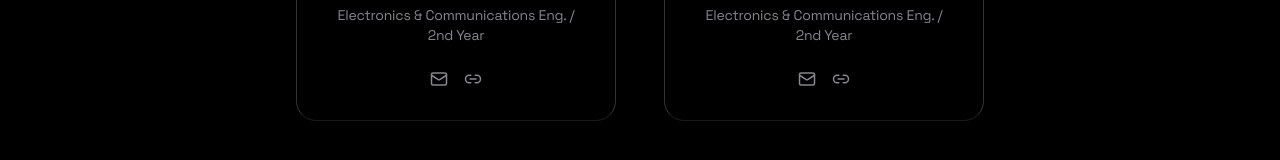
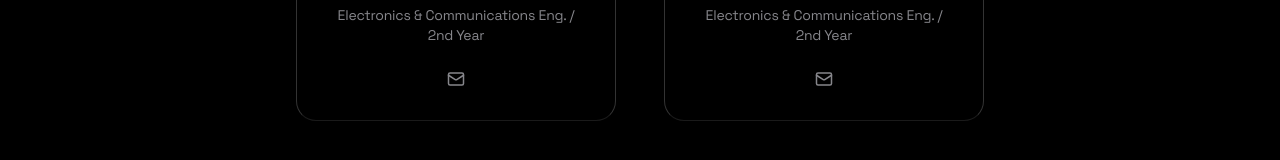
Before and after one commit to ayberkarslan/ZenithWeb, a React (Vite) app: page /team in a window 1280 px wide. Shown: the part 595-755 px from the top of the page. Built offline with nearby package versions, Linux system fonts and the light colour scheme; no server answers.

Commit message:
feat: add emails to team members and update contact card

```diff
--- a/src/pages/Team.tsx
+++ b/src/pages/Team.tsx
@@ -4,17 +4,17 @@ import './Team.css'
 
 const teamData = {
   electronics: [
-    { name: "Huzeyfe Fazıl Koç", role: "Electronics & Communications Eng. / 2nd Year", image: "/team/fazil.jpg", isLeader: true },
-    { name: "Yusuf Yasir İncal", role: "Electronics & Communications Eng. / 2nd Year", image: "/team/yusuf.jpg", isLeader: false }
+    { name: "Huzeyfe Fazıl Koç", role: "Electronics & Communications Eng. / 2nd Year", image: "/team/fazil.jpg", isLeader: true, email: "hfkoc05@gmail.com" },
+    { name: "Yusuf Yasir İncal", role: "Electronics & Communications Eng. / 2nd Year", image: "/team/yusuf.jpg", isLeader: false, email: "yusfincal@gmail.com" }
   ],
   software: [
-    { name: "Muharrem Sait Çoktaş", role: "Geomatics Eng. / 2nd Year", image: "/team/sait.jpg", isLeader: false },
-    { name: "Muhammet Ayberk Arslan", role: "Control & Automation Eng. / Prep Year", image: "/team/ayberk.jpeg", isLeader: false },
-    { name: "Yusuf Kamil Turan", role: "Mechatronics Eng. / 1st Year", image: "/team/kamil.jpg", isLeader: false }
+    { name: "Muharrem Sait Çoktaş", role: "Geomatics Eng. / 2nd Year", image: "/team/sait.jpg", isLeader: false, email: "coktasmuharremsait@gmail.com" },
+    { name: "Muhammet Ayberk Arslan", role: "Control & Automation Eng. / Prep Year", image: "/team/ayberk.jpeg", isLeader: false, email: "ayberkarslann0@gmail.com" },
+    { name: "Yusuf Kamil Turan", role: "Mechatronics Eng. / 1st Year", image: "/team/kamil.jpg", isLeader: false, email: "turanberlin0@gmail.com" }
   ],
   mechanics: [
-    { name: "Selim Keleşoğlu", role: "Mechanical Eng. / 1st Year", image: "/team/selim.jpg", isLeader: false },
-    { name: "Ayaz Şenol", role: "Mechanical Eng. / 1st Year", image: "/team/ayaz.png", isLeader: false }
+    { name: "Selim Keleşoğlu", role: "Mechanical Eng. / 1st Year", image: "/team/selim.jpg", isLeader: false, email: "selimkelesoglu2006@gmail.com" },
+    { name: "Ayaz Şenol", role: "Mechanical Eng. / 1st Year", image: "/team/ayaz.png", isLeader: false, email: "ayazsenol952@gmail.com" }
   ]
 }
 
@@ -55,8 +55,11 @@ function TeamMemberCard({ member }: { member: any }) {
       <h3 className="text-xl font-bold mb-2">{member.name}</h3>
       <p className="text-muted text-sm text-center mb-6 min-h-[40px] leading-relaxed">{member.role}</p>
       <div className="flex gap-4 mt-auto w-full justify-center pt-5 border-t border-border/50">
-        <a href="#" className="w-10 h-10 rounded-full bg-secondary flex items-center justify-center text-muted hover:text-white hover:bg-accent transition-colors"><Mail size={18} /></a>
-        <a href="#" className="w-10 h-10 rounded-full bg-secondary flex items-center justify-center text-muted hover:text-white hover:bg-accent transition-colors"><Link2 size={18} /></a>
+        {member.email && (
+          <a href={`mailto:${member.email}`} className="w-10 h-10 rounded-full bg-secondary flex items-center justify-center text-muted hover:text-white hover:bg-accent transition-colors" aria-label={`Email ${member.name}`}>
+            <Mail size={18} />
+          </a>
+        )}
       </div>
     </div>
   )
```
